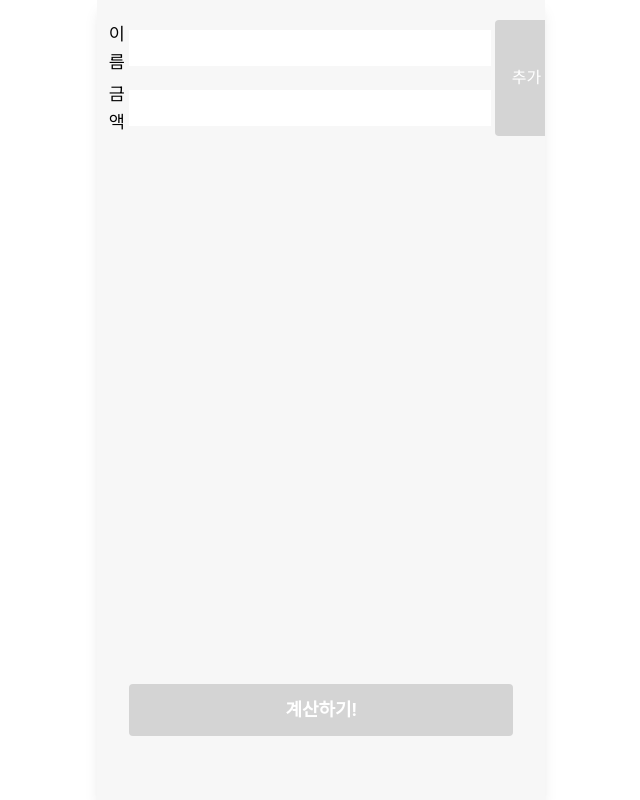
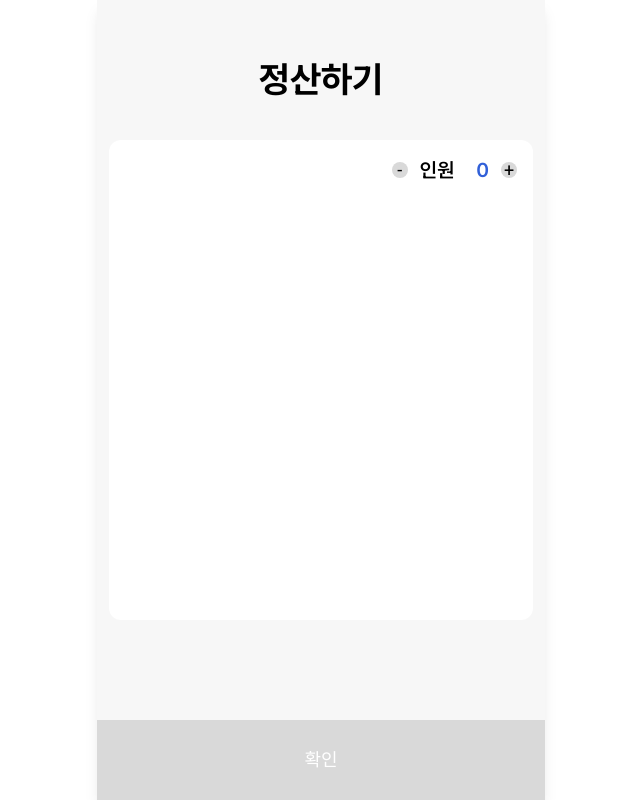
Before and after one commit to BCSDLab/TOY_HELP_MEET, a Next.js app: page /dutch-pay in a window 1280 px wide. Shown: the whole page, without its empty margins (319-959 px from the left). Built offline with nearby package versions, Linux system fonts and the light colour scheme.

Commit message:
feat: 새로운 UI적용, 로직 수정

```diff
--- /dev/null
+++ b/src/pages/dutch-pay/components/AddMembers.tsx
@@ -0,0 +1,61 @@
+import { useState } from 'react';
+import { useForm } from 'react-hook-form';
+
+export default function AddMembers({ setList }: { setList: (data: string[]) => void }) {
+  const [count, setCount] = useState(0);
+  const {
+    register,
+    unregister,
+    getValues,
+    formState: { isValid },
+  } = useForm();
+
+  return (
+    <div className="min-h-[60vh] w-full rounded-xl bg-white p-4">
+      <div className="mb-5 flex items-center justify-end gap-3">
+        <button
+          className="flex h-4 w-4 items-center justify-center rounded-full bg-[#d9d9d9] text-center text-lg"
+          onClick={() => {
+            if (count) {
+              unregister(`${count - 1}`);
+              setCount((prev) => prev - 1);
+            }
+          }}
+        >
+          -
+        </button>
+        <div className="grid min-w-16 grid-cols-2 text-center text-xl font-semibold">
+          인원
+          <span className="text-end text-[#3160d8]">{count} </span>
+        </div>
+        <button
+          className="flex h-4 w-4 items-center justify-center rounded-full bg-[#d9d9d9] text-center text-lg"
+          onClick={() => setCount((prev) => prev + 1)}
+        >
+          +
+        </button>
+      </div>
+
+      <div className="flex flex-col gap-5">
+        {Array.from({ length: count }).map((_, index) => (
+          <input
+            className="rounded-full border-[1px] border-solid px-4 py-2"
+            placeholder="이름을 입력해주세요"
+            key={index}
+            type="text"
+            {...register(`${index}`, { required: true })}
+          />
+        ))}
+      </div>
+
+      <button
+        className="fixed bottom-0 left-[50%] h-20 w-full max-w-md translate-x-[-50%] bg-[#3160D8] text-lg text-white disabled:bg-[#d9d9d9]"
+        type="button"
+        disabled={!isValid || !count}
+        onClick={() => setList(Object.values(getValues()))}
+      >
+        {isValid ? '확인' : '이름을 작성해주세요.'}
+      </button>
+    </div>
+  );
+}
--- /dev/null
+++ b/src/pages/dutch-pay/components/AddMoney.tsx
@@ -0,0 +1,75 @@
+import { useForm } from 'react-hook-form';
+import { MemberClass } from '@/pages/dutch-pay/interface';
+
+export default function AddMoney({
+  members,
+  deleteMember,
+  setPaid,
+}: {
+  members: MemberClass[];
+  deleteMember: (idx: number) => void;
+  setPaid: (paid: number[]) => void;
+}) {
+  const {
+    register,
+    unregister,
+    watch,
+    getValues,
+    formState: { isValid },
+  } = useForm({
+    defaultValues: Object.fromEntries(members.map((element) => [`${element.id}`, element.paid])),
+  });
+
+  return (
+    <div className="flex w-full flex-col gap-5">
+      <div className="flex w-full flex-col gap-3 rounded-xl bg-white p-4">
+        <div className="text-3xl font-semibold">총액</div>
+        <div className="flex justify-between text-3xl font-semibold text-[#3160D8]">
+          {Object.values(watch())
+            .reduce((acc, paid) => acc + Number(paid), 0)
+            .toLocaleString()}
+          <span className="text-black">원</span>
+        </div>
+      </div>
+      <div className="min-h-[50vh] w-full rounded-xl bg-white p-4">
+        <div className="mb-5 flex w-full items-center gap-3">
+          <div className="flex w-full flex-col gap-5">
+            {members.map((member, index) => (
+              <div className="flex items-center justify-between" key={member.id}>
+                {member.name}
+                <div>
+                  <input
+                    className="mr-2 border-b-[1px] border-solid py-2 text-end text-lg"
+                    placeholder="금액을 입력해주세요"
+                    type="number"
+                    {...register(`${member.id}`, { required: true })}
+                  />
+                  원
+                  <button
+                    className="ml-3 h-5 w-5 rounded-full bg-[#d9d9d9] text-sm text-white"
+                    type="button"
+                    onClick={() => {
+                      deleteMember(index);
+                      unregister(`${member.id}`);
+                    }}
+                    tabIndex={-1}
+                  >
+                    X
+                  </button>
+                </div>
+              </div>
+            ))}
+          </div>
+        </div>
+        <button
+          className="fixed bottom-0 left-[50%] h-20 w-full max-w-md translate-x-[-50%] bg-[#3160D8] text-lg text-white disabled:bg-[#d9d9d9]"
+          type="button"
+          disabled={!isValid}
+          onClick={() => setPaid(Object.values(getValues()).map(v=>Number(v)))}
+        >
+          {isValid ? '정산하기' : '금액을 작성해주세요'}
+        </button>
+      </div>
+    </div>
+  );
+}
--- /dev/null
+++ b/src/pages/dutch-pay/components/PayResult.tsx
@@ -0,0 +1,63 @@
+import { MemberClass, Transfer } from '@/pages/dutch-pay/interface';
+
+export default function PayResult({
+  members,
+  transfer,
+  onClick,
+}: {
+  members: MemberClass[];
+  transfer: Transfer[];
+  onClick: () => void;
+  }) {
+  const type = [...new Set(transfer.map(value => value.from))];
+  const list = type.map(t => transfer.filter(trans => trans.from === t));
+
+  return (
+    <div className="flex w-full flex-col gap-5">
+      <div className="flex w-full flex-col gap-3 rounded-xl bg-white p-4">
+        <div className="text-3xl font-semibold">총액</div>
+        <div className="flex justify-between text-3xl font-semibold text-[#3160D8]">
+          {members.reduce((acc, member) => acc + Number(member.paid), 0).toLocaleString()}
+          <span className="text-black">원</span>
+        </div>
+      </div>
+
+      <div className="w-full rounded-xl bg-white p-4">
+        <div className="border-b-[1px] border-solid border-[#e7e7e7] pb-4 text-3xl font-semibold">
+          지출 내역
+        </div>
+        {members.map((member) => (
+          <div className="flex justify-between p-4 text-lg" key={member.id}>
+            <div>{member.name}</div>
+            <div>{Number(member.paid).toLocaleString()} 원</div>
+          </div>
+        ))}
+      </div>
+
+      <div className="w-full rounded-xl bg-white p-4">
+        <div className="border-b-[1px] border-solid border-[#e7e7e7] pb-4 text-3xl font-semibold">
+          정산 내역
+        </div>
+        {type.map((member,index) => (
+          <div className="flex flex-col p-4 text-lg mb-3" key={member}>
+            <div className="text-xl font-semibold">{member}</div>
+            {list[index].map(trans =>
+
+              <div className="flex items-center justify-between text-[#D83131]" key={trans.id}>
+                <div>{`-> ${ trans.to}`}</div>
+                <div>{ trans.amount.toLocaleString()}원</div>
+              </div>
+            )}
+          </div>
+        ))}
+      </div>
+      <button
+        className="fixed bottom-0 left-[50%] h-20 w-full max-w-md translate-x-[-50%] bg-[#3160D8] text-2xl text-white disabled:bg-[#d9d9d9]"
+        type="button"
+        onClick={onClick}
+      >
+        확인
+      </button>
+    </div>
+  );
+}
--- a/src/pages/dutch-pay/index.tsx
+++ b/src/pages/dutch-pay/index.tsx
@@ -1,111 +1,49 @@
 import { useState } from 'react';
-import { useForm } from 'react-hook-form';
 import { calculate } from '@/pages/dutch-pay/calculate';
-import { MemberClass,  Transfer } from './interface';
-
-interface FormType {
-  name: string;
-  paid: number;
-}
+import AddMembers from '@/pages/dutch-pay/components/AddMembers';
+import AddMoney from '@/pages/dutch-pay/components/AddMoney';
+import PayResult from '@/pages/dutch-pay/components/PayResult';
+import { MemberClass, Transfer } from './interface';
 
 export default function DutchPay() {
-  const {
-    register,
-    reset,
-    setFocus,
-    handleSubmit,
-    formState: { isValid },
-  } = useForm<FormType>();
+  const [step, setStep] = useState(0);
   const [members, setMembers] = useState<MemberClass[]>([]);
-  const [result, setResult] = useState< Transfer[] | null>();
-
-  const handleAdd = (data: FormType) => {
-    setResult(null);
-    setMembers((prev) => [...prev, new MemberClass({ name: data.name, paid: Number(data.paid) })]);
-    setFocus('name');
-    reset();
-  };
+  const [result, setResult] = useState<Transfer[]>([]);
 
   const handleDelete = (idx: number) => {
     const filteredList = members.filter((_, index) => index !== idx);
     setMembers(filteredList);
-    setResult(null);
+  };
+
+  const handlePaid = (paids: number[]) => {
+    const average = Math.floor(paids.reduce((acc, pay) => acc + pay, 0) / paids.length);
+    const paidMembers = members.map(
+      (value, index) =>
+        new MemberClass({ ...value, paid: paids[index], diff: Number(paids[index]) - average })
+    );
+    setMembers(paidMembers);
+    setResult(calculate(paidMembers));
+    setStep(2);
   };
 
   return (
     <div className="flex min-h-max w-full flex-col items-center justify-between px-3 py-5">
-      <form className="flex w-full gap-1" onSubmit={handleSubmit(handleAdd)}>
-        <div className="flex grow flex-col gap-1 border border-black">
-          <label className="flex items-center text-lg" htmlFor="name">
-            이름
-            <input
-              type="text"
-              id="name"
-              className="ml-1 grow border border-black px-2 py-1"
-              {...register('name', { required: '이름을 입력해주세요.' })}
-            />
-          </label>
-          <label className="flex items-center text-lg" htmlFor="paid">
-            금액
-            <input
-              id="paid"
-              type="text"
-              className="ml-1 grow border border-black px-2 py-1"
-              {...register('paid', { required: '금액을 입력해주세요.', pattern: /^[0-9]*$/ })}
-            />
-          </label>
-        </div>
-        <button
-          className="min-w-16 shrink-0 rounded bg-neutral-600 px-2 py-1 text-white disabled:bg-neutral-300"
-          type="submit"
-          disabled={!isValid}
-        >
-          추가
-        </button>
-      </form>
-      {!!members.length && (
-        <div className="mt-5 w-full rounded bg-white p-2">
-          <div className="mb-3 text-xl font-semibold">돈 낼 사람 목록</div>
-          {members.map((value, index) => (
-            <div
-              className="flex justify-between py-1 text-lg"
-              key={`${value.name} ${value.paid} ${index}`}
-            >
-              <span className="w-1/2 text-center">{value.name}</span>
-              <span className="w-1/2 text-center">{value.paid.toLocaleString()}원</span>
-              <button type="button" onClick={() => handleDelete(index)}>
-                X
-              </button>
-            </div>
-          ))}
-        </div>
+      <div className="my-10 text-4xl font-bold">정산하기</div>
+      {step === 0 && (
+        <AddMembers
+          setList={(data) => {
+            setMembers(
+              data.map((member, index) => new MemberClass({ id: index, name: member, paid: 0 }))
+            );
+            setStep(1);
+          }}
+        />
       )}
-      {result && (
-        <div className="mt-5 w-full rounded bg-white p-2">
-          <div className="mb-3 text-xl font-semibold">돈 보내기</div>
-          {result.filter((value) => value.amount !== 0)
-            .map((transfer) => (
-              <div
-                className="grid grid-cols-2 text-center text-lg"
-                key={`${transfer.from} ${transfer.to} ${transfer.amount}`}
-              >
-                <div>
-                  {transfer.from} {'->'} {transfer.to}
-                </div>
-                {transfer.amount.toLocaleString()}원
-              </div>
-            ))}
-        </div>
+      {step === 1 && (
+        <AddMoney members={members} deleteMember={handleDelete} setPaid={handlePaid} />
       )}
 
-      <button
-        className="fixed bottom-16 w-full max-w-sm rounded bg-blue-400 py-3 text-center text-lg font-semibold text-white active:bg-blue-500 disabled:bg-neutral-300"
-        type="button"
-        disabled={!members.length}
-        onClick={() => setResult(calculate(members))}
-      >
-        계산하기!
-      </button>
+      {step === 2 && <PayResult members={members} transfer={result} onClick={() => setStep(0)} />}
     </div>
   );
 }
--- a/src/pages/dutch-pay/interface.ts
+++ b/src/pages/dutch-pay/interface.ts
@@ -1,4 +1,5 @@
 export interface MemberProps {
+  id: number;
   name: string;
   paid: number;
   diff?: number;
@@ -11,13 +12,16 @@ export interface Member {
 }
 
 export class MemberClass {
+  id: number;
+
   name: string;
 
   paid: number;
 
   diff: number;
 
-  constructor({ name, paid, diff }: MemberProps) {
+  constructor({ id, name, paid, diff }: MemberProps) {
+    this.id = id;
     this.name = name;
     this.paid = paid;
     this.diff = diff || 0;
--- a/tsconfig.json
+++ b/tsconfig.json
@@ -1,5 +1,6 @@
 {
   "compilerOptions": {
+    "target": "ES2020",
     "lib": ["dom", "dom.iterable", "esnext"],
     "allowJs": true,
     "skipLibCheck": true,
```
